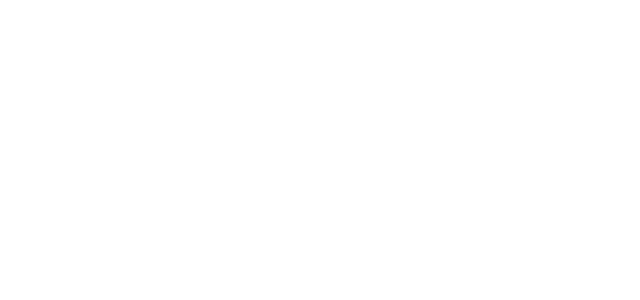
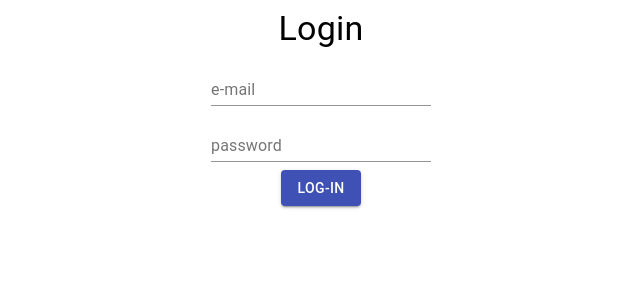
Before and after one commit to jsimerly/DraftBetting, a React app in the folder DraftBetting/frontend/: page /login in a window 1280 px wide. Before the commit this address had no page. Shown: the top 300 px of the page, without its empty margins (319-959 px from the left). Built offline with nearby package versions, Linux system fonts and the light colour scheme; the HTML template or start-up script is replaced by a standard one.

Commit message:
login frontend completed

```diff
--- a/DraftBetting/frontend/src/components/HomePage.js
+++ b/DraftBetting/frontend/src/components/HomePage.js
@@ -2,6 +2,7 @@ import React, { Component } from "react";
 import RegisterPage from "./RegisterPage";
 import PickPage from "./PickPlayer";
 import CreateLeaguePage from "./CreateLeage";
+import LoginPage from "./Login"
 import { BrowserRouter as Router, Routes, Route, } from 'react-router-dom';
 
 export default class HomePage extends Component {
@@ -15,6 +16,7 @@ export default class HomePage extends Component {
                 <Routes>
                     <Route path='' element={<h1>This is the Home Page tt</h1>}/>
                     <Route path='/register' element={ <RegisterPage /> }/>
+                    <Route path='/login' element={ <LoginPage /> }/>
                     <Route path='/pick-a-player' element={ <PickPage /> }/>
                     <Route path='/create-league' element={ <CreateLeaguePage />} />
                 </Routes>
--- /dev/null
+++ b/DraftBetting/frontend/src/components/Login.js
@@ -0,0 +1,94 @@
+import React, { Component } from "react";
+import {
+    Button,
+    Grid,
+    Typography,
+    FormControl,
+    Input,
+    InputLabel,
+ } from '@material-ui/core';
+
+export default class LoginPage extends Component {
+    constructor(props){
+        super(props);
+        this.state = {
+            email: null,
+            password: null,
+        }
+
+        this.handleEmailChanged = this.handleEmailChanged.bind(this);
+        this.handlePassChanged = this.handlePassChanged.bind(this);
+        this.handlePressLogin = this.handlePressLogin.bind(this);
+    }
+
+
+    handleEmailChanged(e) {
+        this.setState({
+            email: e.target.value,
+        });
+    }
+
+    handlePassChanged(e) {
+        this.setState({
+            password: e.target.value,
+        })
+    }
+
+    handlePressLogin() {
+        const requestOptions = {
+            method: 'POST',
+            headers: {'Content-Type': 'application/json'},
+            body: JSON.stringify({
+                email: this.state.email,
+                password: this.state.password,
+            })
+        };
+
+        fetch('/account/login/', requestOptions)
+        .then((response) => response.json());
+    }
+
+    render(){
+        return (
+            <div>
+                <Grid container spacing={1}>
+                    <Grid item xs={12} align="center">
+                        <Typography component='h4' variant='h4'>
+                            Login
+                        </Typography>
+                    </Grid>
+                    <Grid item xs={12} align="center">
+                        <FormControl>
+                            <InputLabel> e-mail </InputLabel>
+                            <Input
+                                name="email"
+                                type="email"
+                                autoComplete="email"
+                                onChange={this.handleEmailChanged}
+                            />
+                        </FormControl>
+                    </Grid>
+                    <Grid item xs={12} align="center">
+                        <FormControl>
+                            <InputLabel> password </InputLabel>
+                                <Input
+                                    name="password"
+                                    type="password"
+                                    autoComplete="password"
+                                    onChange={this.handlePassChanged}
+                                />
+                        </FormControl>
+                    </Grid>
+                    <Grid item xs={12} align="center">
+                        <Button
+                            variant="contained" color="primary"
+                            onClick={this.handlePressLogin}
+                        >
+                            Log-In
+                        </Button>
+                    </Grid>
+                </Grid>
+            </div>
+        )
+    }
+}
```
Also changed, not shown: DraftBetting/frontend/static/frontend/main.js, DraftBetting/frontend/static/frontend/main.js.LICENSE.txt, 2 other files (tests, documents, lock files or other folders).
